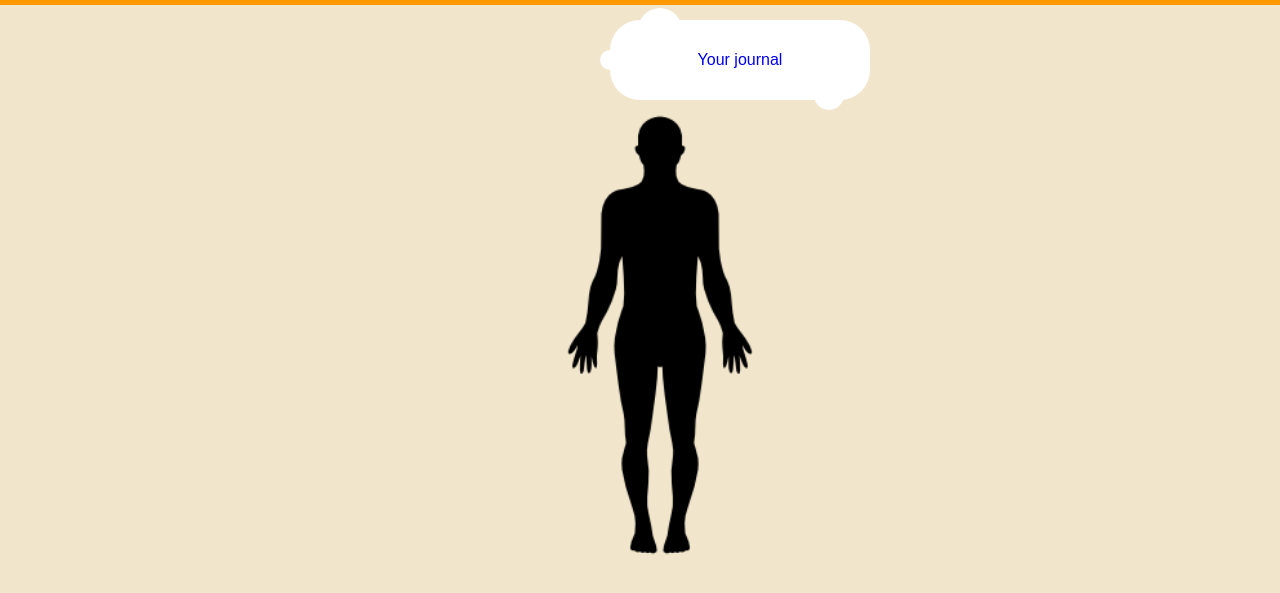
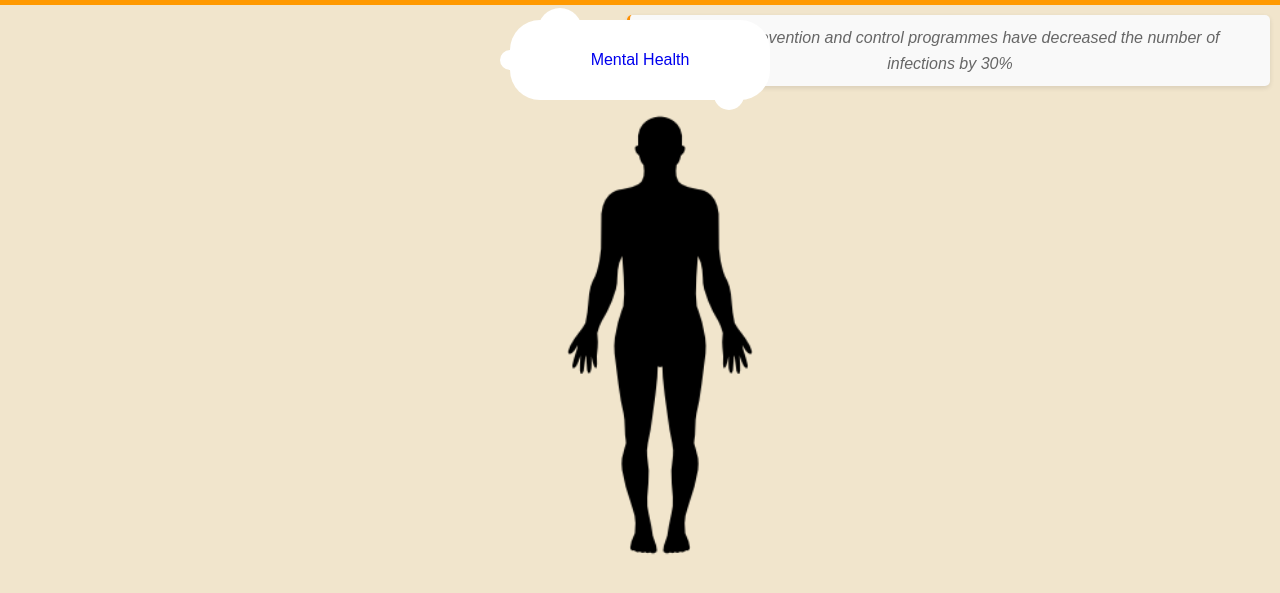
Before and after one commit to cfglondon24/Team-6, a website: page public/landing-page.html in a window 1280 px wide. Shown: the part 111-704 px from the top of the page. Drawn offline with Linux system fonts and the light colour scheme; no server answers.

Commit message:
Final changes

```diff
--- a/public/css/landing-page.css
+++ b/public/css/landing-page.css
@@ -49,8 +49,6 @@
 }
 
 
-
-
 .thought {
     display:flex;
     text-decoration: none;
@@ -61,7 +59,7 @@
     max-width:220px;
     min-height:40px;
     margin:20px;
-    position:relative; left: 550px; bottom: 5px;
+    position:relative; left: 450px; bottom: 5px;
     align-items:center;
     justify-content:center;
     text-align:center;
--- a/public/landing-page.html
+++ b/public/landing-page.html
@@ -22,9 +22,11 @@
     </div>
   </header>
 
+  <div id="factDisplay"></div>
+
   <!-- Clickable body outline -->
   <ul class = "body-outline">
-    <a href="journal.html" class="thought">Your journal</a>
+    <a href="journal.html" class="thought">Mental Health</a>
     <li><a href = "head.html" class="hover-link"><img src = "./assets/human.png" width="660px"></a></li>
   </ul>
 
@@ -35,6 +37,7 @@
   </div>
 
   <script src="js/script.js"></script>
+  <script src="js/facts.js"></script>
 </body>
 
 
```
